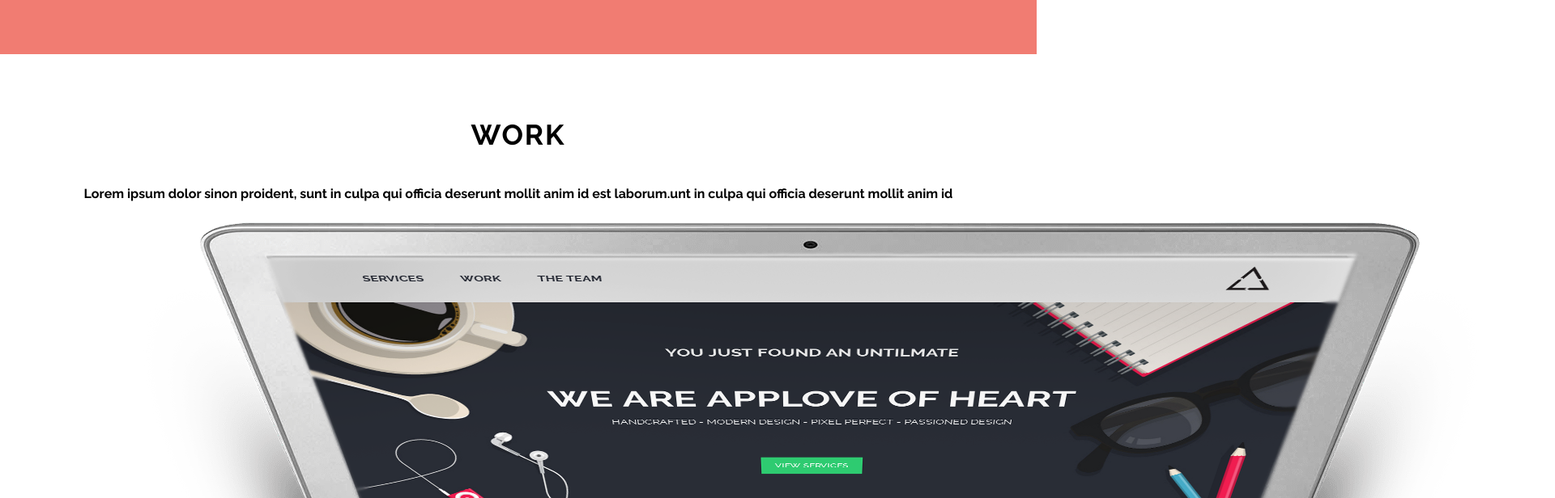
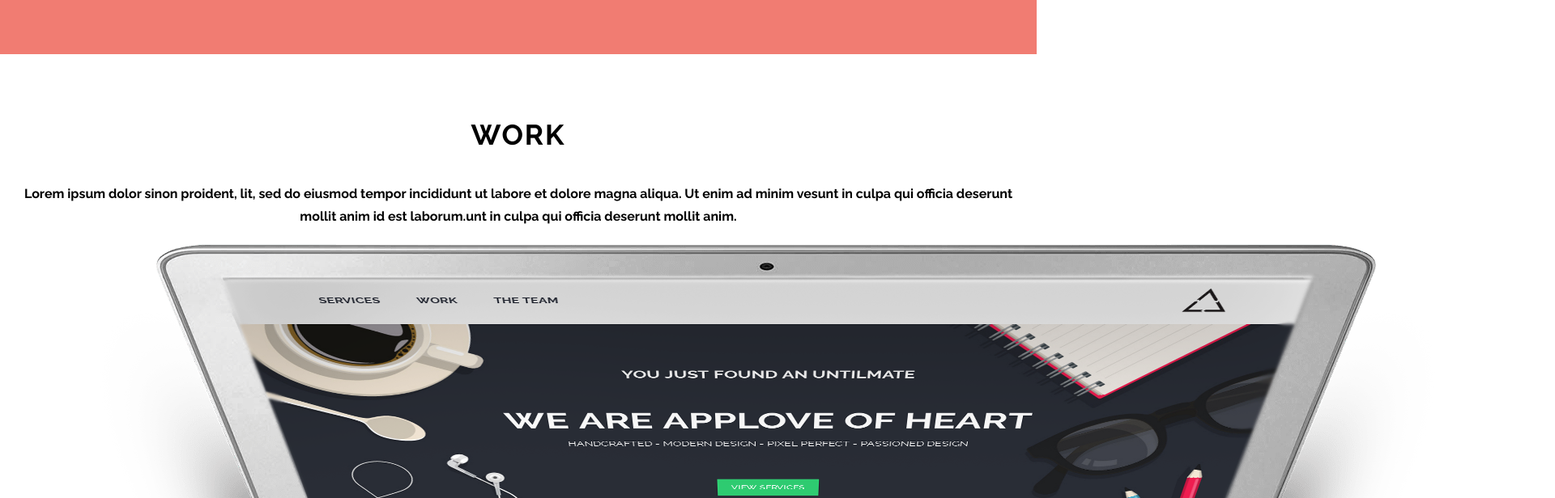
Before and after one commit to dianaVidalC/AppLoveII, a plain HTML site: page index.html in a window 1280 px wide. Shown: the part 1280-1896 px from the top of the page at 81% size, 1920 px wide, since content can reach past the window. Drawn offline with Linux system fonts and the light colour scheme.

Commit message:
segundo commit

```diff
--- a/assets/css/style.css
+++ b/assets/css/style.css
@@ -77,8 +77,7 @@ footer{
   padding-top: 7px;
 }
 
-.work{
-  background-size: cover;
+#work{
   text-align: center;
   padding: 70px 7px;
 }
--- a/index.html
+++ b/index.html
@@ -58,14 +58,14 @@
       </div>
     </section>
     <section id="work">
-      <div class="container">
-        <div class="work">
+      <div class="">
           <h2 class="text-uppercase text-service mt-0">Work</h2>
           <h4>
-            Lorem ipsum dolor sinon proident, sunt in culpa qui officia deserunt mollit anim id est laborum.unt in culpa qui officia deserunt mollit anim id
+            Lorem ipsum dolor sinon proident, lit, sed do eiusmod tempor incididunt ut
+            labore et dolore magna aliqua. Ut enim ad minim vesunt in culpa qui officia
+             deserunt mollit anim id est laborum.unt in culpa qui officia deserunt mollit anim.
           </h4>
           <img src="assets/img/hero.png" alt="">
-        </div>
       </div>
     </section>
     <footer>
```
